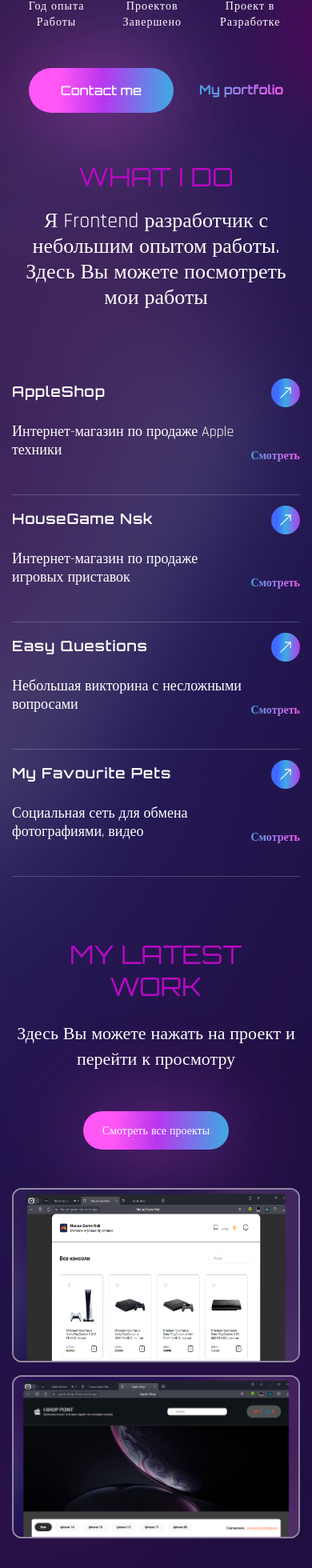
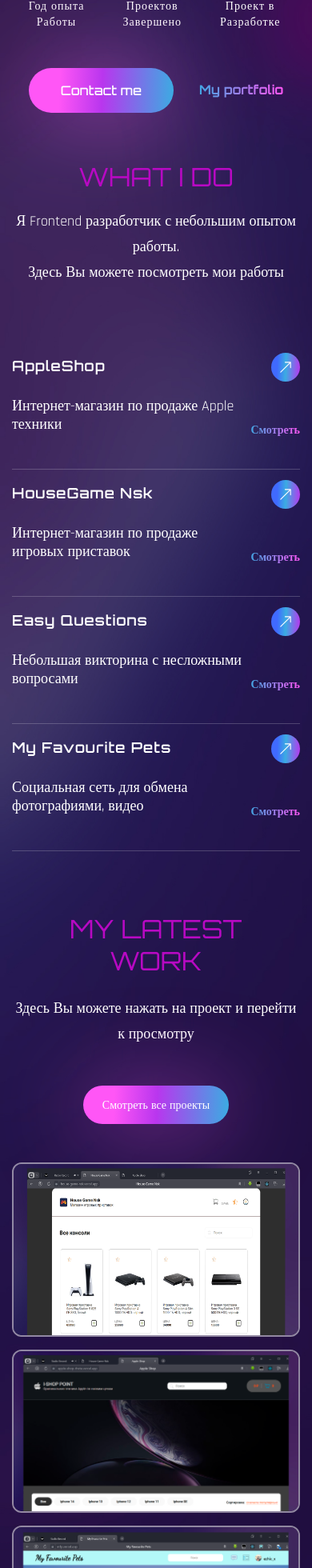
Before and after one commit to ArturLord/portfolio, a React (Create React App) app: page / in a window 390 px wide. Shown: the part 1502-3462 px from the top of the page at 80% size. Built offline with nearby package versions, Linux system fonts and the light colour scheme; a web font is replaced by a local one.

Commit message:
changed fs and margin

```diff
--- a/src/components/Services.jsx
+++ b/src/components/Services.jsx
@@ -46,7 +46,7 @@ const Services = () => {
             className="flex-1 lg:bg-services lg:bg-bottom text-center lg:text-left bg-no-repeat max-blend-lighten mb-9 lg:mb-0"
           >
             <h2 className="h2 text-accent mb-6">What I Do</h2>
-            <h3 className="text-[26px]  lg:max-w-[455px] mb-12">
+            <h3 className="sm:text-[26px]  lg:max-w-[455px] mb-12">
               Я Frontend разработчик с небольшим опытом работы. <br /> Здесь Вы можете посмотреть
               мои работы
             </h3>
--- a/src/components/Work.jsx
+++ b/src/components/Work.jsx
@@ -25,7 +25,7 @@ const Work = () => {
                 My Latest <br />
                 Work
               </h2>
-              <p className="text-[22px] lg:max-w-sm mb-12">
+              <p className="sm:text-[22px] lg:max-w-sm mb-12">
                 Здесь Вы можете нажать на проект и перейти к просмотру
               </p>
               <button className="btn btn-sm">
@@ -56,7 +56,7 @@ const Work = () => {
             initial="hidden"
             whileInView={'show'}
             viewport={{ once: false, amount: 0.3 }}
-            className="flex-1 flex flex-col gap-y-10 cursor-pointer"
+            className="flex-1 flex flex-col gap-y-4 lg:gap-y-10 cursor-pointer"
           >
             <a href="https://apple-shop-theta.vercel.app/" target="blank">
               <div className="group relative overflow-hidden border-2 border-white/50 rounded-xl">
```
